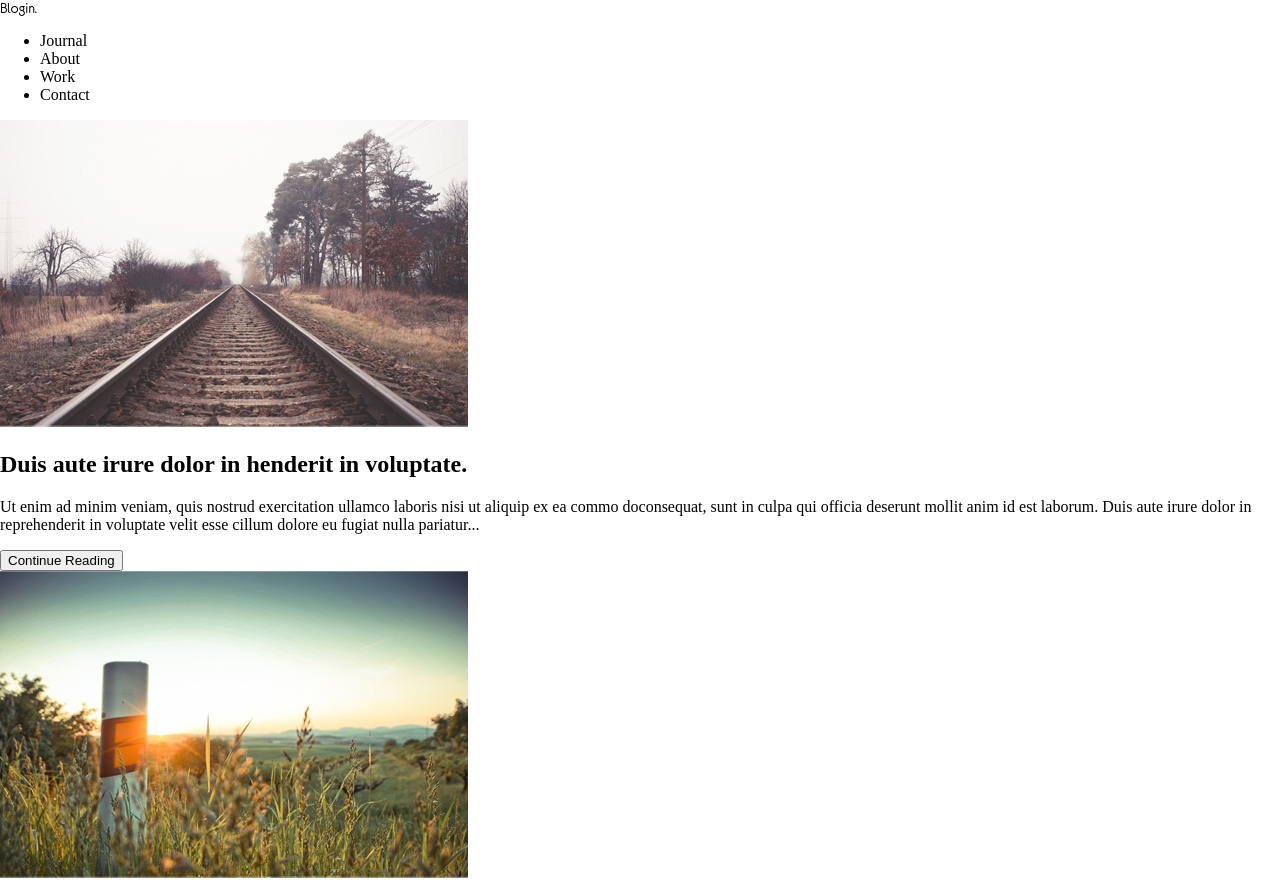
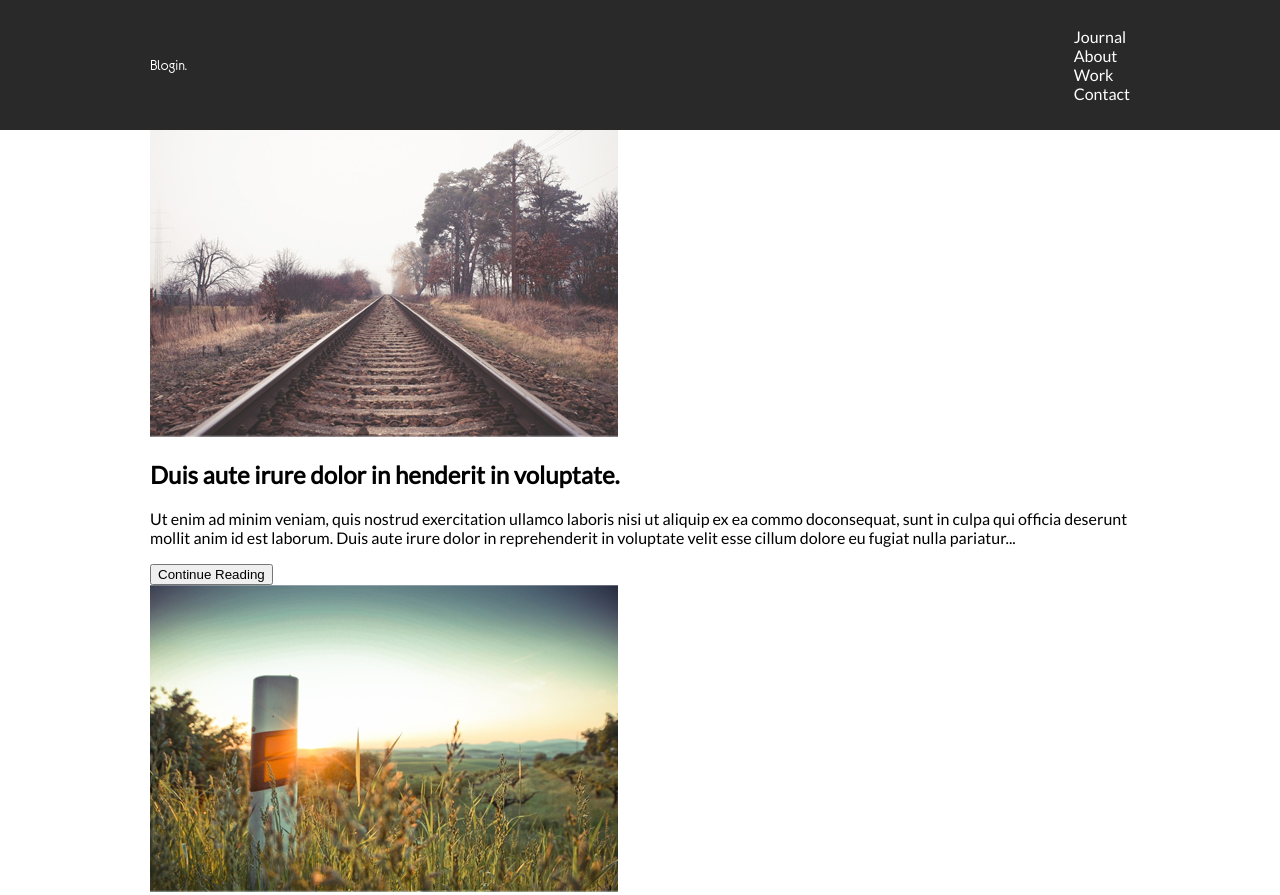
Before and after one commit to omrizb/Lesson28-31-Design2LivePage, a plain HTML site: page index.html in a window 1280 px wide. Shown: the top 895 px of the page. Drawn offline with Linux system fonts and the light colour scheme.

Commit message:
Add basic layout

```diff
--- a/css/components/header.css
+++ /dev/null
@@ -1,3 +0,0 @@
-.logo {
-    font-family: eurofurence;
-}
--- /dev/null
+++ b/css/components/main-header.css
@@ -0,0 +1,9 @@
+.main-header {
+    height: 130px;
+    background-color: rgba(41, 41, 41, 1);
+    color: #FFFFFF;
+}
+
+.logo {
+    font-family: eurofurence;
+}
--- a/css/framework/base.css
+++ b/css/framework/base.css
@@ -1,5 +1,9 @@
 * {
     box-sizing: border-box;
+}
+
+html {
+    font-family: lato-regular, sans-serif;
 }
 
 body {
--- /dev/null
+++ b/css/framework/helpers.css
@@ -0,0 +1,25 @@
+/* Flex */
+.flex {
+    display: flex;
+}
+
+.flex-center {
+    display: flex;
+    justify-content: center;
+    align-items: center;
+}
+
+.space-between {
+    justify-content: space-between;
+}
+
+.align-center {
+    align-items: center;
+}
+
+/* List */
+.clean-list {
+    margin: 0;
+    padding: 0;
+    list-style-type: none;
+}
--- a/css/framework/layout.css
+++ b/css/framework/layout.css
@@ -0,0 +1,15 @@
+.main-layout {
+    display: grid;
+    grid-template-columns:
+        minmax(20px, 1fr)
+        minmax(auto, 980px)
+        minmax(20px, 1fr);
+}
+
+.main-layout > *:not(.full) {
+    grid-column: 2;
+}
+
+.main-layout > *.full {
+    grid-column: -1 / 1;
+}
--- a/css/styles.css
+++ b/css/styles.css
@@ -4,7 +4,8 @@
 
 /* Framework */
 @import url(./framework/base.css);
+@import url(./framework/helpers.css);
 @import url(./framework/layout.css);
 
 /* Components */
-@import url(./components/header.css);
+@import url(./components/main-header.css);
--- a/index.html
+++ b/index.html
@@ -1,5 +1,6 @@
 <!DOCTYPE html>
 <html lang="en">
+
 <head>
     <meta charset="UTF-8">
     <meta name="viewport" content="width=device-width, initial-scale=1.0">
@@ -7,21 +8,24 @@
     <script src="https://kit.fontawesome.com/ed80a7d831.js" crossorigin="anonymous"></script>
     <title>Mister Blogger</title>
 </head>
-<body>
-    <header>
+
+<body class="main-layout">
+
+    <header class="full main-layout main-header">
+        <div class="flex space-between align-center">
             <div class="logo">Blogin.</div>
             <nav class="main-nav">
-            <ul>
+                <ul class="clean-list">
                     <li>Journal</li>
                     <li>About</li>
                     <li>Work</li>
                     <li>Contact</li>
                 </ul>
             </nav>
+        </div>
     </header>
 
     <main>
-
         <section class="posts">
 
             <div class="post">
```
Lines whose indentation alone changed are shown as unchanged.
